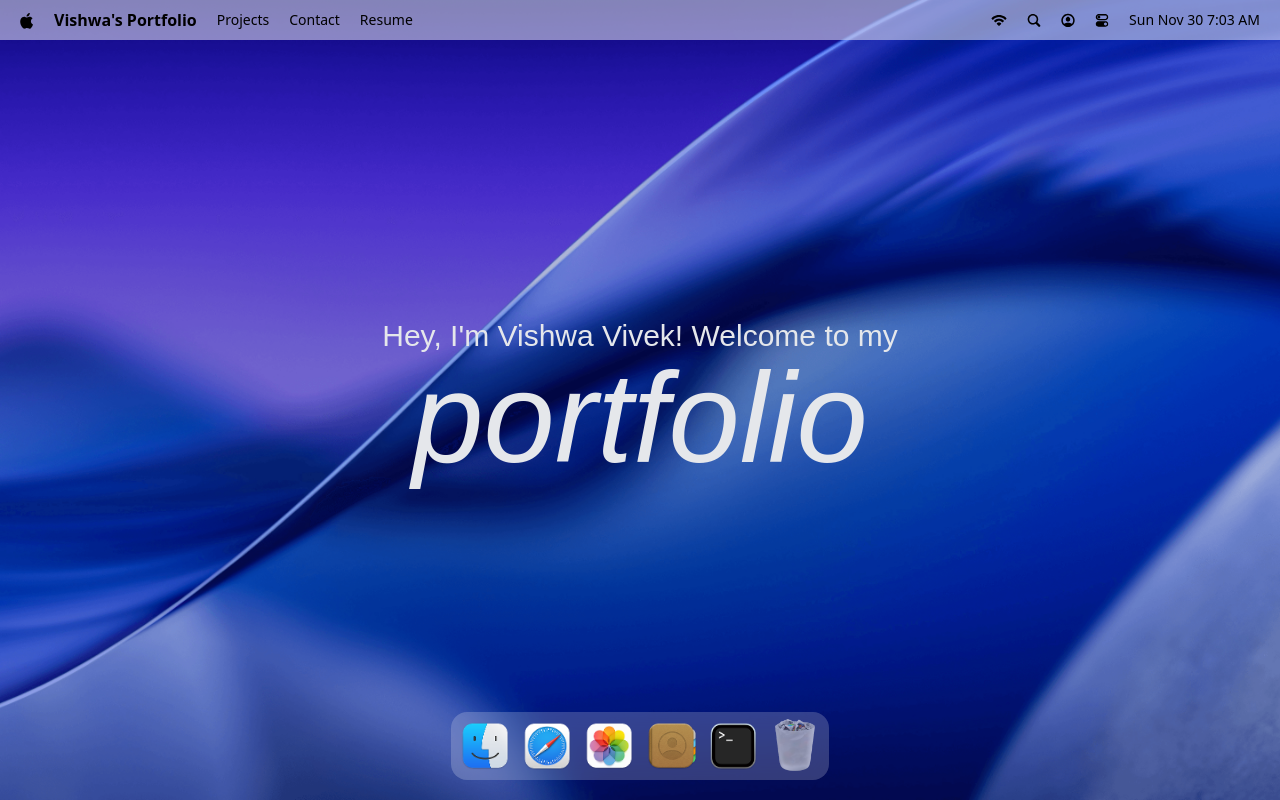
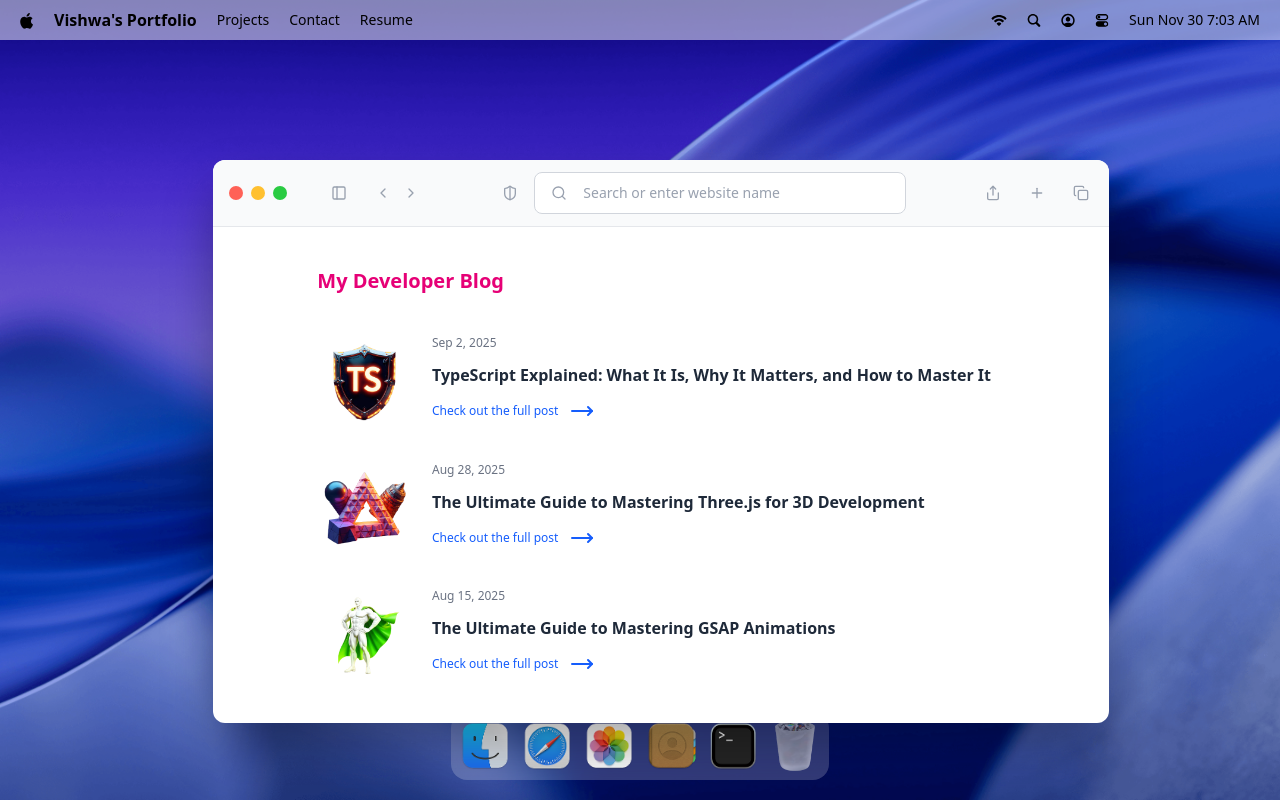
Before and after one commit to Vishwa9011/vishwa9011.github.io, a React (Vite) app: page / in a window 1280 px wide. Both pictures are taken after a click on the button 547 px from the left and 746 px from the top of the page. Built offline with nearby package versions, Linux system fonts and the light colour scheme; a web font is replaced by a local one.

Commit message:
feat: add Resume and Safari components; update Navbar for window management

```diff
--- a/src/App.tsx
+++ b/src/App.tsx
@@ -1,7 +1,7 @@
 import gsap from 'gsap';
 import { Draggable } from 'gsap/Draggable';
 
-import { Terminal } from '@/windows';
+import { Resume, Safari, Terminal } from '@/windows';
 import { Navbar, Welcome, Dock } from '@components';
 
 gsap.registerPlugin(Draggable);
@@ -14,6 +14,8 @@
             <Dock />
 
             <Terminal />
+            <Safari />
+            <Resume />
         </main>
     );
 };
--- a/src/components/Navbar.tsx
+++ b/src/components/Navbar.tsx
@@ -1,15 +1,17 @@
 import dayjs from 'dayjs';
 import { navIcons, navLinks } from '@constants';
+import useWindowStore from '@/store/window';
 
 const Navbar = () => {
+    const { openWindow } = useWindowStore();
     return (
         <nav>
             <div className="">
                 <img src="/images/logo.svg" alt="logo" />
                 <p className="font-bold">Vishwa's Portfolio</p>
                 <ul>
-                    {navLinks.map(({ id, name }) => (
-                        <li key={id}>
+                    {navLinks.map(({ id, name, type }) => (
+                        <li key={id} onClick={() => openWindow(type)}>
                             <p>{name}</p>
                         </li>
                     ))}
--- a/src/constants/index.ts
+++ b/src/constants/index.ts
@@ -14,7 +14,7 @@
         name: 'Resume',
         type: 'resume',
     },
-];
+] as const;
 
 const navIcons = [
     {
--- /dev/null
+++ b/src/windows/Resume.tsx
@@ -0,0 +1,16 @@
+import WindowWrapper from '@/hoc/WindowWrapper';
+import WindowControls from '@components/WindowControls';
+
+const Resume = () => {
+    return (
+        <div>
+            <div id="window-header">
+                <WindowControls target="resume" />
+            </div>
+        </div>
+    );
+};
+
+const ResumeWindow = WindowWrapper(Resume, 'resume');
+
+export default ResumeWindow;
--- /dev/null
+++ b/src/windows/Safari.tsx
@@ -0,0 +1,62 @@
+import WindowWrapper from '@/hoc/WindowWrapper';
+import WindowControls from '@components/WindowControls';
+import { blogPosts } from '@constants/index';
+import { ChevronLeft, ChevronRight, Copy, MoveRight, PanelLeft, Plus, Search, Share, ShieldHalf } from 'lucide-react';
+
+const Safari = () => {
+    return (
+        <>
+            <div id="window-header">
+                <WindowControls target="safari" />
+
+                <PanelLeft className="icon ml-10" />
+
+                <div className="ml-5 flex items-center gap-1">
+                    <ChevronLeft className="icon" />
+                    <ChevronRight className="icon" />
+                </div>
+
+                <div className="flex-center flex-1 gap-3">
+                    <ShieldHalf className="icon" />
+
+                    <div className="search">
+                        <Search className="icon" />
+
+                        <input type="text" placeholder="Search or enter website name" className="flex-1" />
+                    </div>
+                </div>
+
+                <div className="flex items-center gap-5">
+                    <Share className="icon" />
+                    <Plus className="icon" />
+                    <Copy className="icon" />
+                </div>
+            </div>
+
+            <div className="blog">
+                <h2>My Developer Blog</h2>
+
+                <div className="space-y-8">
+                    {blogPosts.map(({ id, date, image, link, title }) => (
+                        <div key={id} className="blog-post">
+                            <div className="col-span-2">
+                                <img src={image} alt={title} />
+                            </div>
+                            <div className="content">
+                                <p>{date}</p>
+                                <h3>{title}</h3>
+                                <a href={link} target="_blank" rel="noopener noreferrer">
+                                    Check out the full post <MoveRight className="icon-hover" />
+                                </a>
+                            </div>
+                        </div>
+                    ))}
+                </div>
+            </div>
+        </>
+    );
+};
+
+const SafariWindow = WindowWrapper(Safari, 'safari');
+
+export default SafariWindow;
--- a/src/windows/index.ts
+++ b/src/windows/index.ts
@@ -1,3 +1,5 @@
 import Terminal from './Terminal';
+import Safari from './Safari';
+import Resume from './Resume';
 
-export { Terminal };
+export { Terminal, Safari, Resume };
```
